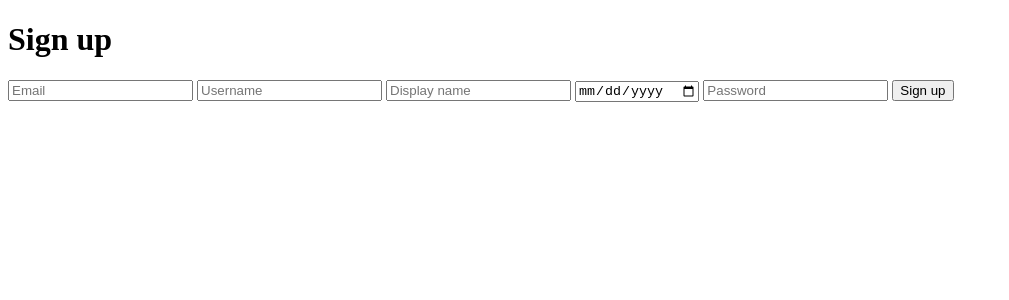
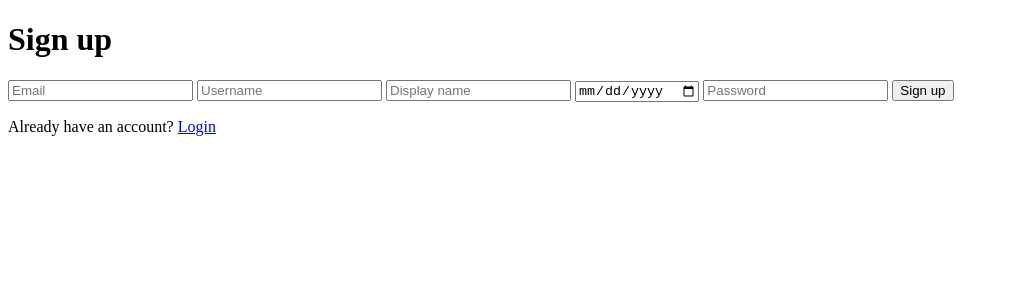
Before and after one commit to nbryfogle/chatty, a SvelteKit app in the folder site/: page /signup in a window 1280 px wide. Shown: the top 300 px of the page, without its empty margins (0-1009 px from the left). Built offline with nearby package versions, Linux system fonts and the light colour scheme; no server answers.

Commit message:
I honestly don't even know, it's a long day and I don't think I know what I did...

```diff
--- a/site/src/routes/login/+page.svelte
+++ b/site/src/routes/login/+page.svelte
@@ -49,3 +49,4 @@
 <input type="text" placeholder="Username" bind:value={username} />
 <input type="password" placeholder="Password" bind:value={password}>
 <button on:click={login}>Login</button>
+<p>Don't have an account? <a href="/signup">Sign up</a></p>
--- a/site/src/routes/signup/+page.svelte
+++ b/site/src/routes/signup/+page.svelte
@@ -62,3 +62,4 @@
 <input type="date" placeholder="Date of birth" bind:value={dob}/>
 <input type="password" placeholder="Password" bind:value={password}/>
 <input type="button" value="Sign up" on:click={signUp}/>
+<p>Already have an account? <a href="/login">Login</a></p>
```
